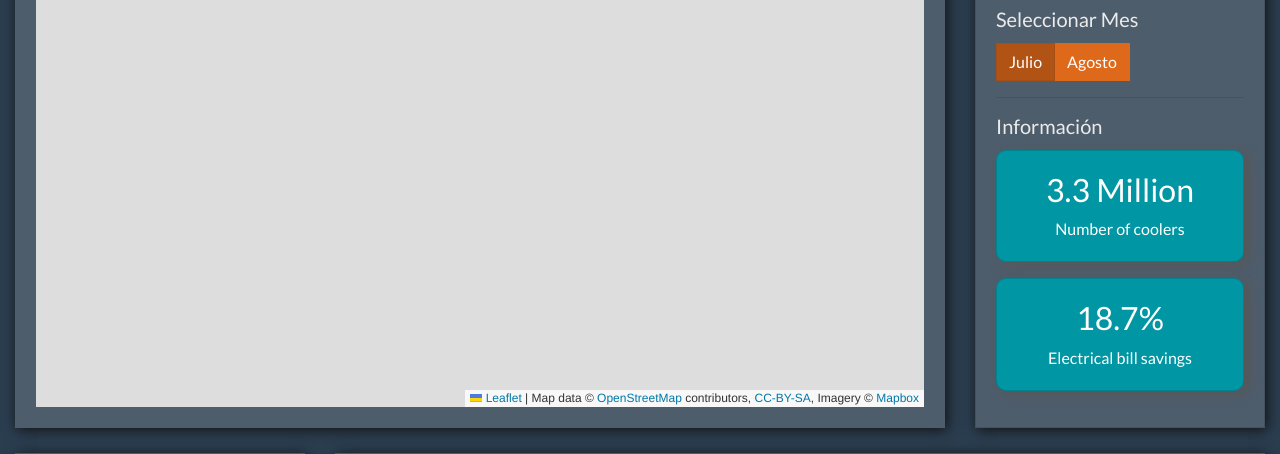
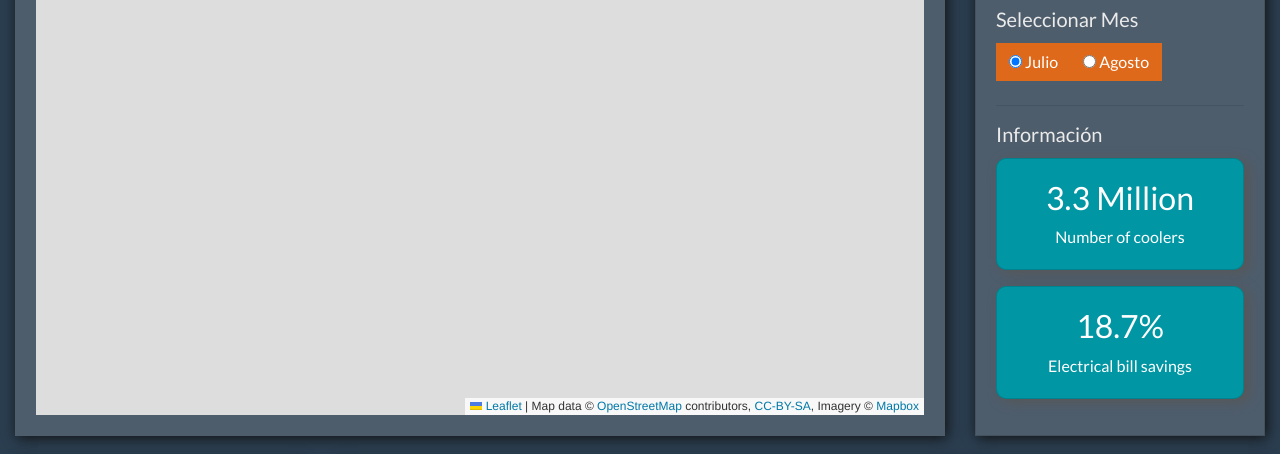
Before and after one commit to luis-sauceda/Project-2, a Python web app: template energy_management/templates/index.html in a window 1280 px wide. Shown: the part 460-914 px from the top of the page. Run offline with Jinja, Linux system fonts and the light colour scheme; the template is opened without the code that fills it, so the values that code supplies are empty; some libraries are stand-ins or nearby versions.

Commit message:
toggle buttons

```diff
--- a/energy_management/templates/index.html
+++ b/energy_management/templates/index.html
@@ -2,7 +2,7 @@
 <html lang="en" dir="ltr">
 <head>
 	<meta charset="utf-8">
-	<title>Electrical Analisis Dashboard</title>
+	<title>Indicadores Energeticos</title>
 	<link rel="stylesheet" href="{{ url_for('static', filename='css/bootstrap.css') }}">
 
 	<!-- references for map - Luis Sauceda 10/02/19 -->
@@ -18,7 +18,7 @@
 <body>
 	<div class = "container-fluid">
 		<div class = "jumbotron">
-			<h1 class = "text-center"> Electrical Billing Information</h1>
+			<h1 class = "text-center">Indicadores Energeticos</h1>
 		</div>
 	</div>
 	<div class= "container-fluid">
@@ -44,12 +44,12 @@
 				  	<img style="height: 200px; width: 100%; display: block;" src="{{ url_for('static', filename='images/46321.png') }}" alt="Card image">
 				  	<div class="card-body">
 						<h5 class = "card-title">Seleccionar Mes</h5>
-						<div class="btn-group btn-group-toggle" data-toggle="buttons">
-							<label class="btn btn-primary active">
-						    	<input type="checkbox" checked="" autocomplete="off"> Julio
+						<div class="btn-group" data-toggle="buttons">
+							<label class="btn btn-primary">
+						    	<input type="radio" name="optionsRadios" id="optionsRadios1" value="option1" checked=""> Julio
 						  	</label>
 						  	<label class="btn btn-primary">
-						    	<input type="checkbox" autocomplete="off"> Agosto
+						    	<input type="radio" name="optionsRadios" id="optionsRadios2" value="option2"> Agosto
 						  	</label>
 						</div>
 						<hr/>
```
Also changed, not shown: energy_management/templates/building2.html (+7 -8 lines).
